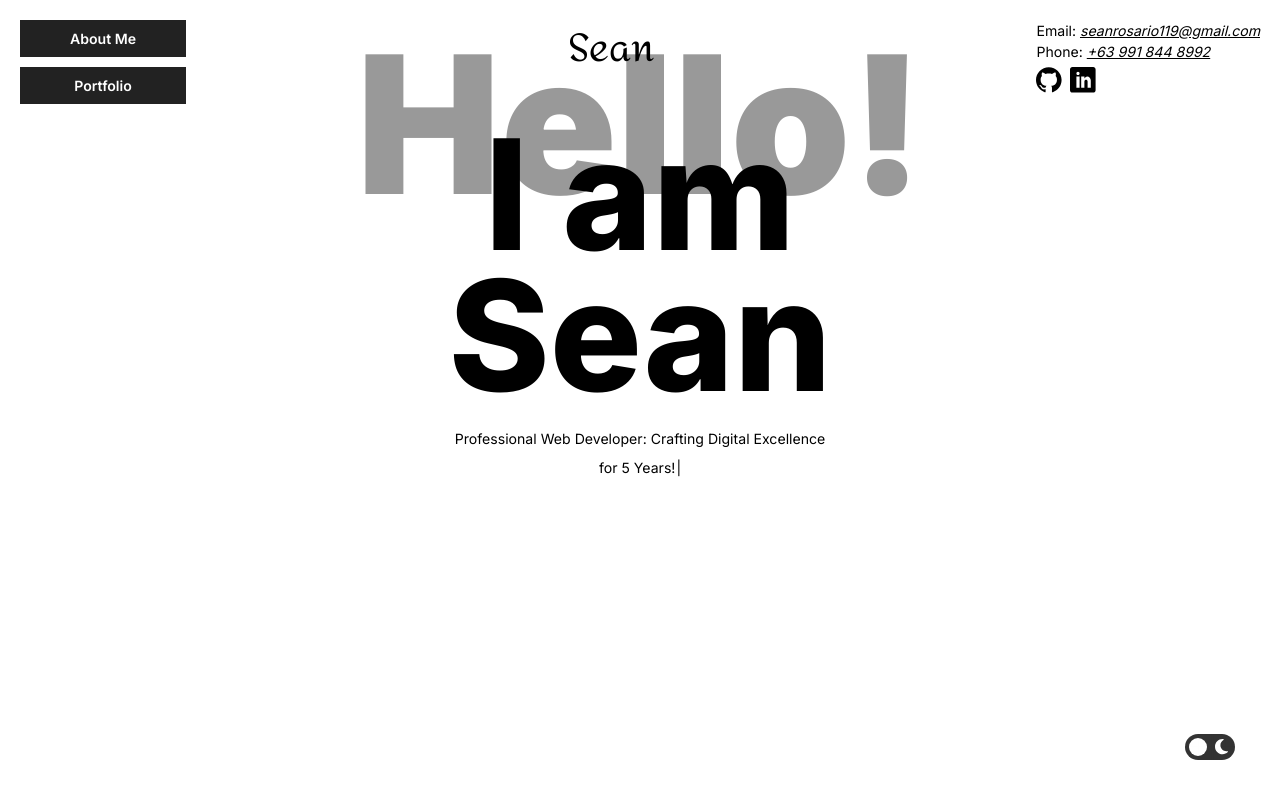
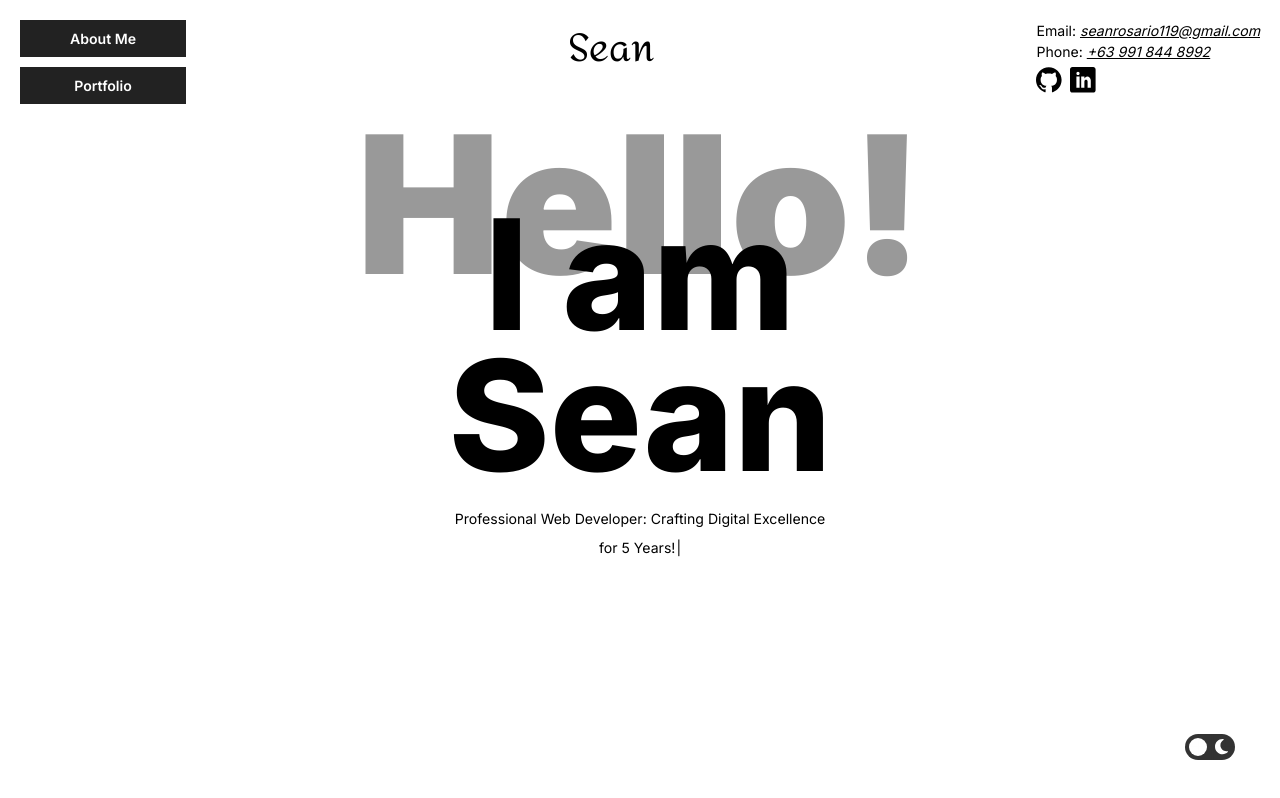
Before and after one commit to seanoneilrosario/portfolio, a Next.js app: page / in a window 1280 px wide. Built offline with nearby package versions, Linux system fonts and the light colour scheme.

Commit message:
homepage spacing fixed

```diff
--- a/src/app/globals.css
+++ b/src/app/globals.css
@@ -308,7 +308,7 @@ main {
   }
 
   .intro {
-    margin-top: -150px;
+    margin-top: -70px;
   }
 }
 
```
